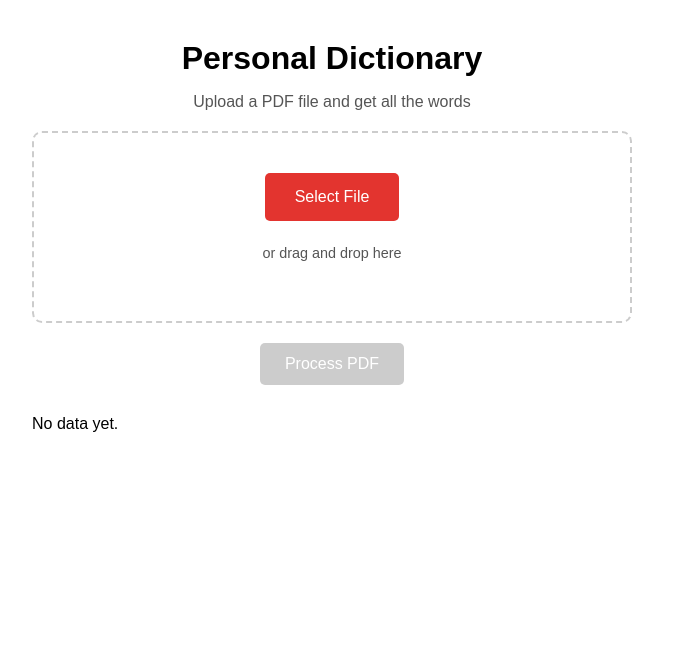
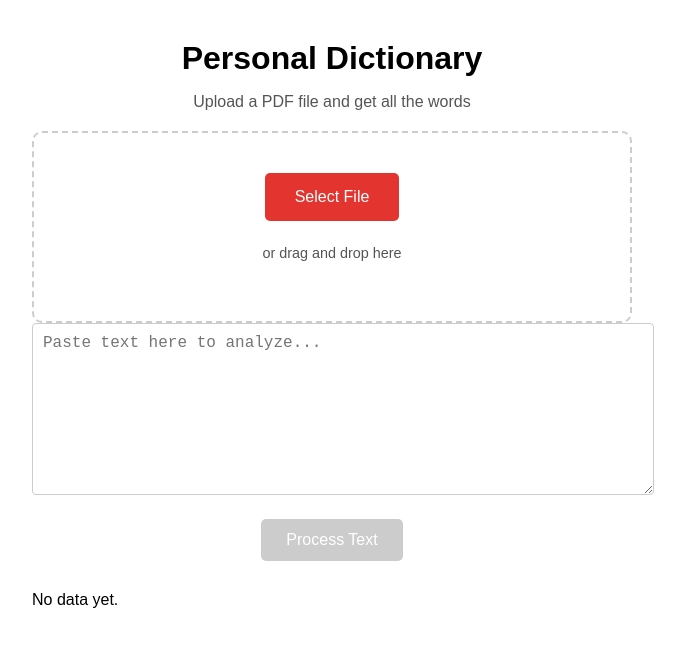
Before and after one commit to jihanv/pdf-analyzer, a React (Vite) app: page / in a window 1280 px wide. Shown: the top 646 px of the page, without its empty margins (308-993 px from the left). Built offline with nearby package versions, Linux system fonts and the light colour scheme; no server answers.

Commit message:
Add a paste in text option

```diff
--- a/src/components/MyComponent.tsx
+++ b/src/components/MyComponent.tsx
@@ -5,6 +5,7 @@ import Header from "./Header";
 import FileUpload from "./FileUpload";
 import ProcessButton from "./ProcessButton";
 import ResultsTable from "./ResultsTable";
+import TextInput from "./TextInput";
 
 export default function MyComponent() {
 
@@ -33,6 +34,7 @@ export default function MyComponent() {
         <div className="upload-container">
             <Header />
             <FileUpload />
+            <TextInput />
             <ProcessButton />
             <ResultsTable />
         </div>
--- a/src/components/ProcessButton.tsx
+++ b/src/components/ProcessButton.tsx
@@ -3,27 +3,28 @@ import stopwordsJson from "../lib/stopwords.json";
 
 export default function ProcessButton() {
     const selectedFile = useDictionaryStore((state) => state.selectedFile);
+    const pastedText = useDictionaryStore((state) => state.pastedText);
     const loading = useDictionaryStore((state) => state.loading);
     const dictionary = useDictionaryStore((state) => state.dictionary);
     const extractText = useDictionaryStore((state) => state.extractText);
 
     const handleProcess = async () => {
-        if (!selectedFile) return;
+        if (!selectedFile && !pastedText.trim()) return;
         const stopwords = stopwordsJson.stopwords;
-        await extractText(selectedFile, stopwords);
+        await extractText(selectedFile || pastedText, stopwords);
     };
 
     return (
         <button
             className="process-btn"
             onClick={handleProcess}
-            disabled={!selectedFile || loading || dictionary.size === 0}
+            disabled={(!selectedFile && !pastedText.trim()) || loading || dictionary.size === 0}
         >
             {loading
                 ? "Processing..."
                 : selectedFile
                     ? <>Process <strong>{selectedFile.name}</strong></>
-                    : "Process PDF"}
+                    : "Process Text"}
         </button>
     );
 }
--- /dev/null
+++ b/src/components/TextInput.tsx
@@ -0,0 +1,24 @@
+import { useDictionaryStore } from "../stores/useDictionaryStore";
+
+export default function TextInput() {
+    const pastedText = useDictionaryStore((state) => state.pastedText);
+    const setPastedText = useDictionaryStore((state) => state.setPastedText);
+
+    return (
+        <div className="text-input-container">
+            <textarea
+                value={pastedText}
+                onChange={(e) => setPastedText(e.target.value)}
+                placeholder="Paste text here to analyze..."
+                style={{
+                    width: "100%",
+                    minHeight: "150px",
+                    padding: "10px",
+                    fontSize: "1rem",
+                    border: "1px solid #ccc",
+                    borderRadius: "4px"
+                }}
+            />
+        </div>
+    );
+}
--- a/src/components/WordTableBody.tsx
+++ b/src/components/WordTableBody.tsx
@@ -7,6 +7,7 @@ export default function WordTableBody() {
     const expandedWords = useDictionaryStore((state) => state.expandedWords);
     const lookupLoading = useDictionaryStore((state) => state.lookupLoading);
     const lookupData = useDictionaryStore((state) => state.lookupData);
+    const lookupVariants = useDictionaryStore((state) => state.lookupVariants);
 
     return (
         <>
@@ -34,8 +35,23 @@ export default function WordTableBody() {
                             <td colSpan={2} style={{ padding: "8px", background: "#eef" }}>
                                 {lookupData[word] && lookupData[word].length > 0 && (
                                     <div>
-                                        <strong>{word}</strong>
-                                        <ul>
+                                        <strong style={{ fontSize: "1.1rem" }}>{word}</strong>
+                                        {lookupVariants[word] && lookupVariants[word] !== word.toLowerCase() && (
+                                            <div
+                                                style={{
+                                                    display: "inline-block",
+                                                    marginLeft: "8px",
+                                                    background: "#444",
+                                                    color: "#fff",
+                                                    padding: "2px 8px",
+                                                    borderRadius: "12px",
+                                                    fontSize: "0.8rem"
+                                                }}
+                                            >
+                                                一致形: {lookupVariants[word]}
+                                            </div>
+                                        )}
+                                        <ul style={{ marginTop: "8px" }}>
                                             {lookupData[word].map((def: string, i: number) => (
                                                 <li key={i}>{def}</li>
                                             ))}
--- a/src/stores/useDictionaryStore.ts
+++ b/src/stores/useDictionaryStore.ts
@@ -5,11 +5,15 @@ type DictionaryStore = {
   selectedFile: File | null;
   setSelectedFile: (file: File | null) => void;
 
+  // Pasted text management
+  pastedText: string;
+  setPastedText: (text: string) => void;
+
   // Dictionary words
   dictionary: Set<string>;
   setDictionary: (words: string[]) => void;
 
-  // Global loading for PDF processing
+  // Global loading for PDF/text processing
   loading: boolean;
   setLoading: (value: boolean) => void;
 
@@ -31,8 +35,12 @@ type DictionaryStore = {
   lookupData: Record<string, string[]>;
   setLookupData: (word: string, data: string[]) => void;
 
-  // Extract text from PDF
-  extractText: (file: File, stopwords: string[]) => Promise<void>;
+  // Matched variant tracking
+  lookupVariants: Record<string, string | null>;
+  setLookupVariant: (word: string, variant: string | null) => void;
+
+  // Extract text from PDF or pasted text
+  extractText: (input: File | string, stopwords: string[]) => Promise<void>;
 };
 
 export const useDictionaryStore = create<DictionaryStore>((set, get) => ({
@@ -40,11 +48,15 @@ export const useDictionaryStore = create<DictionaryStore>((set, get) => ({
   selectedFile: null,
   setSelectedFile: (file) => set({ selectedFile: file }),
 
+  // Pasted text
+  pastedText: "",
+  setPastedText: (text) => set({ pastedText: text }),
+
   // Dictionary words
   dictionary: new Set(),
   setDictionary: (words) => set({ dictionary: new Set(words) }),
 
-  // Global loading for PDF processing
+  // Global loading for PDF/text processing
   loading: false,
   setLoading: (value) => set({ loading: value }),
 
@@ -76,6 +88,7 @@ export const useDictionaryStore = create<DictionaryStore>((set, get) => ({
       setLookupData,
       addLookupLoading,
       removeLookupLoading,
+      setLookupVariant,
     } = get();
 
     if (expandedWords.has(word)) return;
@@ -165,13 +178,17 @@ export const useDictionaryStore = create<DictionaryStore>((set, get) => ({
         }
       }
 
-      // 3. Log which variant worked
+      // 3. Log & store which variant worked
       if (usedVariant) {
         console.log(
           `Lookup for "${word}" succeeded with variant "${usedVariant}".`
         );
-      } else if (definitions.length === 0) {
-        console.log(`Lookup for "${word}" returned no results.`);
+        setLookupVariant(word, usedVariant);
+      } else {
+        setLookupVariant(word, null);
+        if (definitions.length === 0) {
+          console.log(`Lookup for "${word}" returned no results.`);
+        }
       }
 
       // 4. Fallback if still nothing
@@ -183,6 +200,7 @@ export const useDictionaryStore = create<DictionaryStore>((set, get) => ({
     } catch (err) {
       console.error("Lookup failed:", err);
       setLookupData(word, ["No results found."]);
+      setLookupVariant(word, null);
     } finally {
       removeLookupLoading(word);
     }
@@ -201,13 +219,25 @@ export const useDictionaryStore = create<DictionaryStore>((set, get) => ({
       lookupData: { ...state.lookupData, [word]: data },
     })),
 
-  // Extract text from PDF
-  extractText: async (file: File, stopwords: string[]) => {
+  // Matched variants
+  lookupVariants: {},
+  setLookupVariant: (word, variant) =>
+    set((state) => ({
+      lookupVariants: { ...state.lookupVariants, [word]: variant },
+    })),
+
+  // Extract text from PDF or pasted text
+  extractText: async (input: File | string, stopwords: string[]) => {
     const { dictionary, setLoading, setWordCounts } = get();
     setLoading(true);
     try {
-      const pdfToText = (await import("react-pdftotext")).default;
-      let text = await pdfToText(file);
+      let text = "";
+      if (typeof input === "string") {
+        text = input; // pasted text
+      } else {
+        const pdfToText = (await import("react-pdftotext")).default;
+        text = await pdfToText(input);
+      }
       text = text.toLocaleLowerCase().replace(/[^a-z0-9\s]/g, " ");
       let words = text.split(/\s+/).filter(Boolean);
 
```
